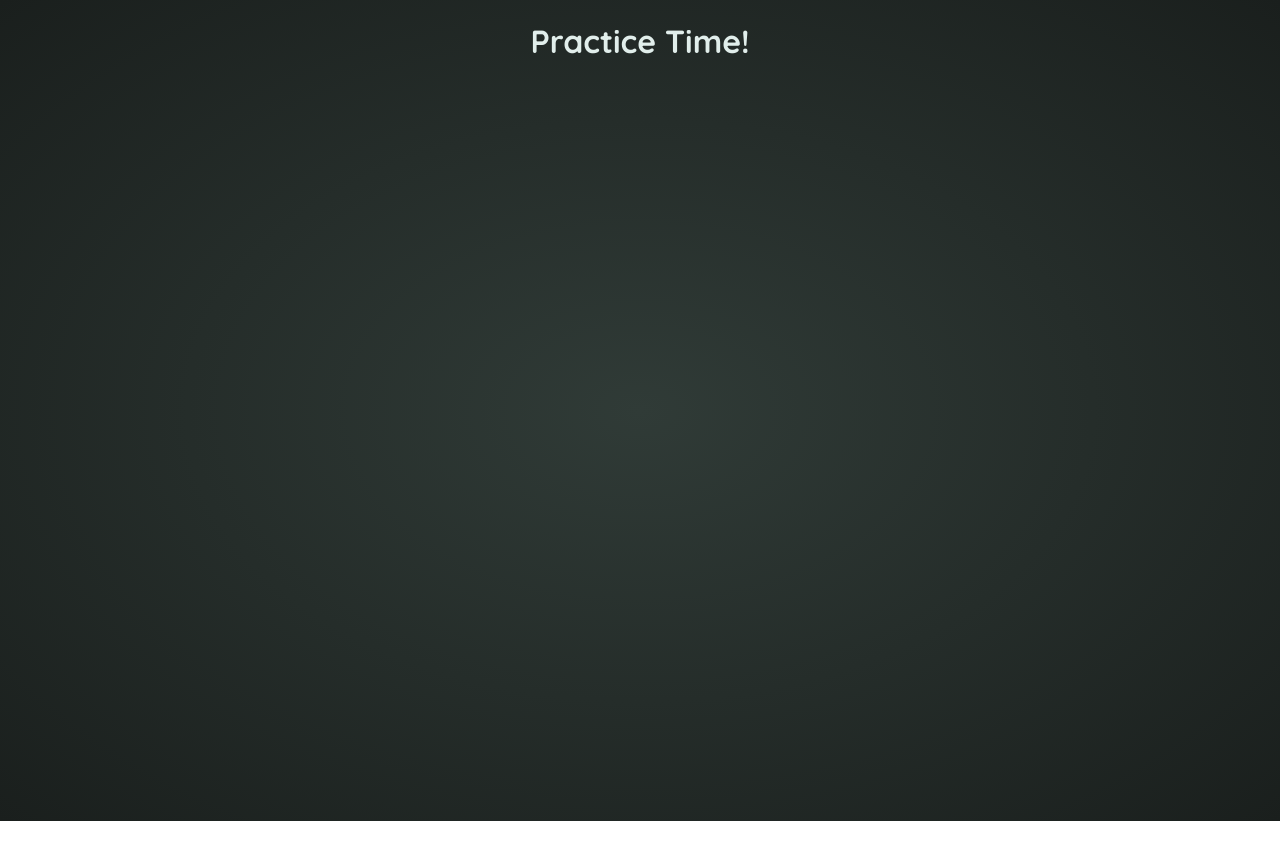
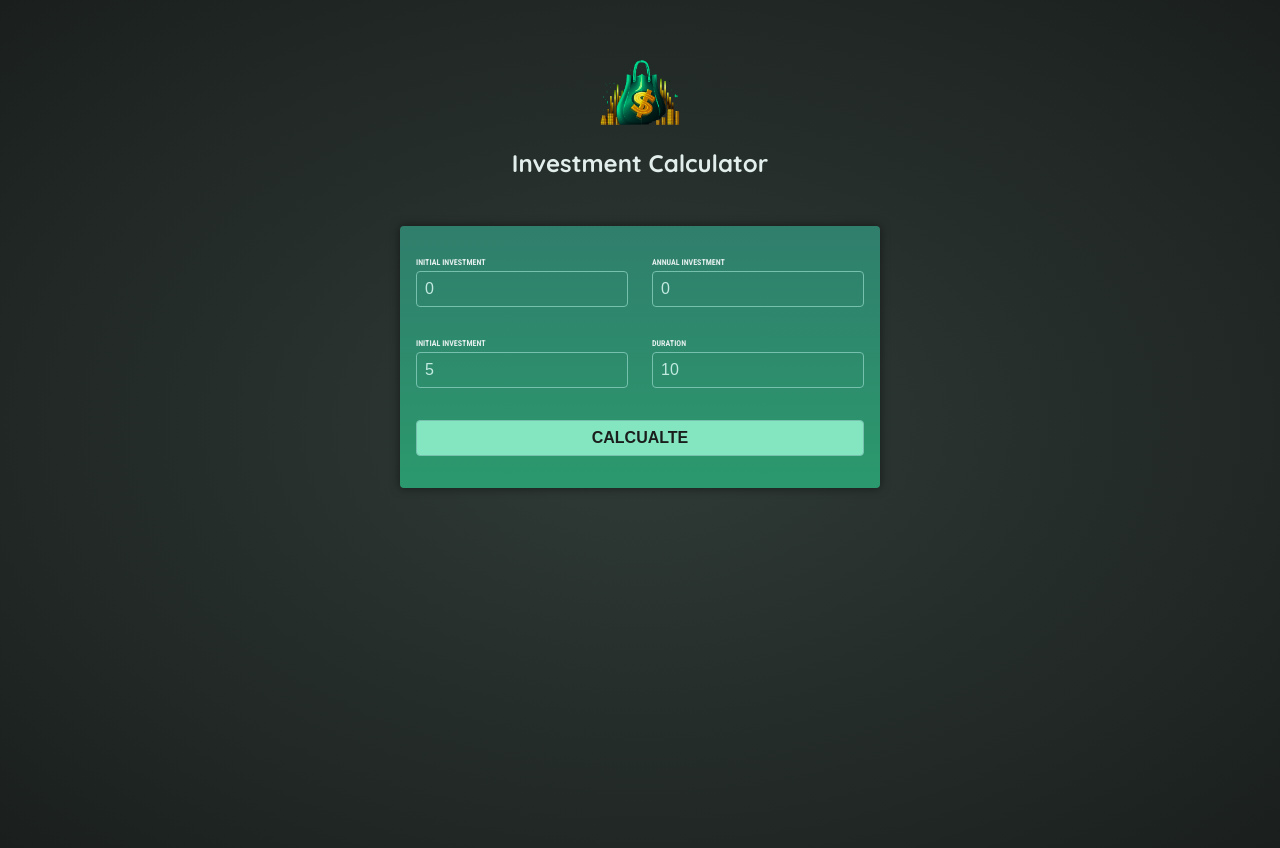
Before and after one commit to Dineshkumarr-A/InvestmentCalculator, an Angular app: page / in a window 1280 px wide. Before the commit the page ends 821 px from the top, so only its background shows below. Built offline with nearby package versions, Linux system fonts and the light colour scheme.

Commit message:
Added header and user-input component

```diff
--- a/src/app/app.component.html
+++ b/src/app/app.component.html
@@ -1 +1,4 @@
-<h1 class="center">Practice Time!</h1>
+<app-header>
+
+</app-header>
+<app-user-input></app-user-input>
--- a/src/app/app.component.ts
+++ b/src/app/app.component.ts
@@ -1,8 +1,11 @@
 import { Component } from '@angular/core';
+import { HeaderComponent } from "./header/header.component";
+import { UserInputComponent } from "./user-input/user-input.component";
 
 @Component({
   selector: 'app-root',
   standalone: true,
   templateUrl: './app.component.html',
+  imports: [HeaderComponent, UserInputComponent],
 })
 export class AppComponent {}
--- /dev/null
+++ b/src/app/header/header.component.css
@@ -0,0 +1,15 @@
+header {
+    text-align: center;
+    margin: 3rem auto;
+  }
+
+  header img {
+    width: 5rem;
+    height: 5rem;
+    object-fit: contain;
+    background-color: transparent;
+  }
+
+  header h1 {
+    font-size: 1.5rem;
+  }
--- /dev/null
+++ b/src/app/header/header.component.html
@@ -0,0 +1,4 @@
+<header>
+    <img src="investment-calculator-logo.png" alt="Investment Calculator"/>
+    <h1>Investment Calculator</h1>
+</header>
--- /dev/null
+++ b/src/app/user-input/user-input.component.css
@@ -0,0 +1,50 @@
+form {
+    padding: 1rem;
+    max-width: 30rem;
+    margin: 2rem auto;
+    border-radius: 4px;
+    background: linear-gradient(180deg, #307e6c, #2b996d);
+    box-shadow: 0 0 10px rgba(0, 0, 0, 0.5);
+  }
+
+  .input-group {
+    display: flex;
+    justify-content: space-evenly;
+    gap: 1.5rem;
+  }
+
+  label {
+    display: block;
+    margin-bottom: 0.25rem;
+    font-family: "Roboto Condensed", sans-serif;
+    font-size: 0.5rem;
+    font-weight: bold;
+    text-transform: uppercase;
+  }
+
+  input {
+    width: 100%;
+    padding: 0.5rem;
+    border: 1px solid #76c0ae;
+    border-radius: 0.25rem;
+    background-color: transparent;
+    color: #c2e9e0;
+    font-size: 1rem;
+  }
+
+  button {
+    width: 100%;
+    padding: 0.5rem;
+    border: 1px solid #76c0ae;
+    border-radius: 0.25rem;
+    background-color: #83e6c0;
+    color: #1a1f1d;
+    font-size: 1rem;
+    font-weight: bold;
+    text-transform: uppercase;
+    cursor: pointer;
+  }
+
+  button:hover {
+    background-color: #aaf1d6;
+  }
--- /dev/null
+++ b/src/app/user-input/user-input.component.html
@@ -0,0 +1,43 @@
+<form (ngSubmit)="onSubmit()">
+  <div class="input-group">
+    <p>
+      <label for="initial-investment">Initial Investment</label>
+      <input
+        id="initial-investment"
+        name="initial-investment"
+        type="number"
+        [(ngModel)]="enteredInitialInvestment"
+      />
+    </p>
+    <p>
+      <label for="annual-investment">Annual Investment</label>
+      <input
+        id="annual-investment"
+        name="annual-investment"
+        type="number"
+        [(ngModel)]="enteredAnnualInvestment"
+      />
+    </p>
+  </div>
+  <div class="input-group">
+    <p>
+      <label for="expected-return">Initial Investment</label>
+      <input
+        id="expected-return"
+        name="expected-return"
+        type="number"
+        [(ngModel)]="enteredExpectedReturn"
+      />
+    </p>
+    <p>
+      <label for="duration">Duration</label>
+      <input id="duration"
+      name="duration"
+      type="number"
+      [(ngModel)]="enteredDuration" />
+    </p>
+  </div>
+  <p>
+    <button>Calcualte</button>
+  </p>
+</form>
--- /dev/null
+++ b/src/app/user-input/user-input.component.ts
@@ -0,0 +1,21 @@
+import { Component } from '@angular/core';
+import { FormsModule } from '@angular/forms';
+
+@Component({
+  selector: 'app-user-input',
+  standalone: true,
+  imports: [FormsModule],
+  templateUrl: './user-input.component.html',
+  styleUrl: './user-input.component.css',
+})
+export class UserInputComponent {
+
+  enteredInitialInvestment = '0';
+  enteredAnnualInvestment = '0';
+  enteredExpectedReturn = '5';
+  enteredDuration = '10';
+
+  onSubmit() {
+    console.log(this.enteredAnnualInvestment,this.enteredInitialInvestment,this.enteredExpectedReturn,this.enteredDuration);
+  }
+}
```
Also changed, not shown: src/app/header/header.component.ts (added, +12 -0 lines), 1 other file (tests, documents, lock files or other folders).
